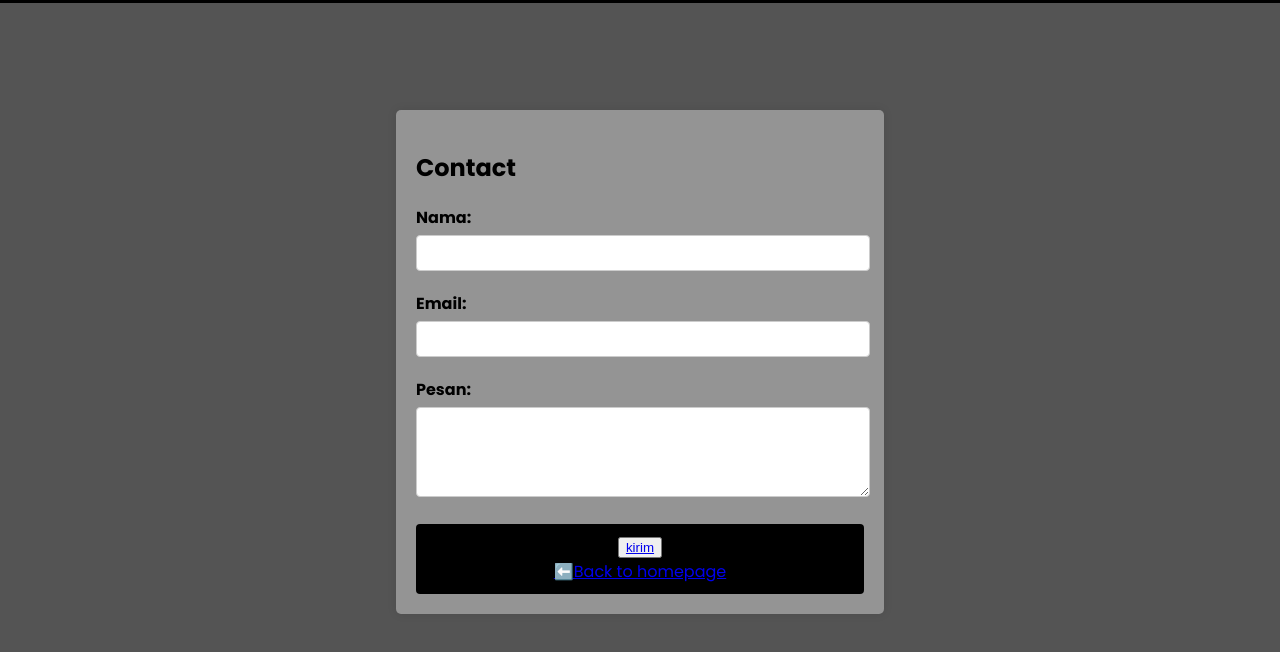
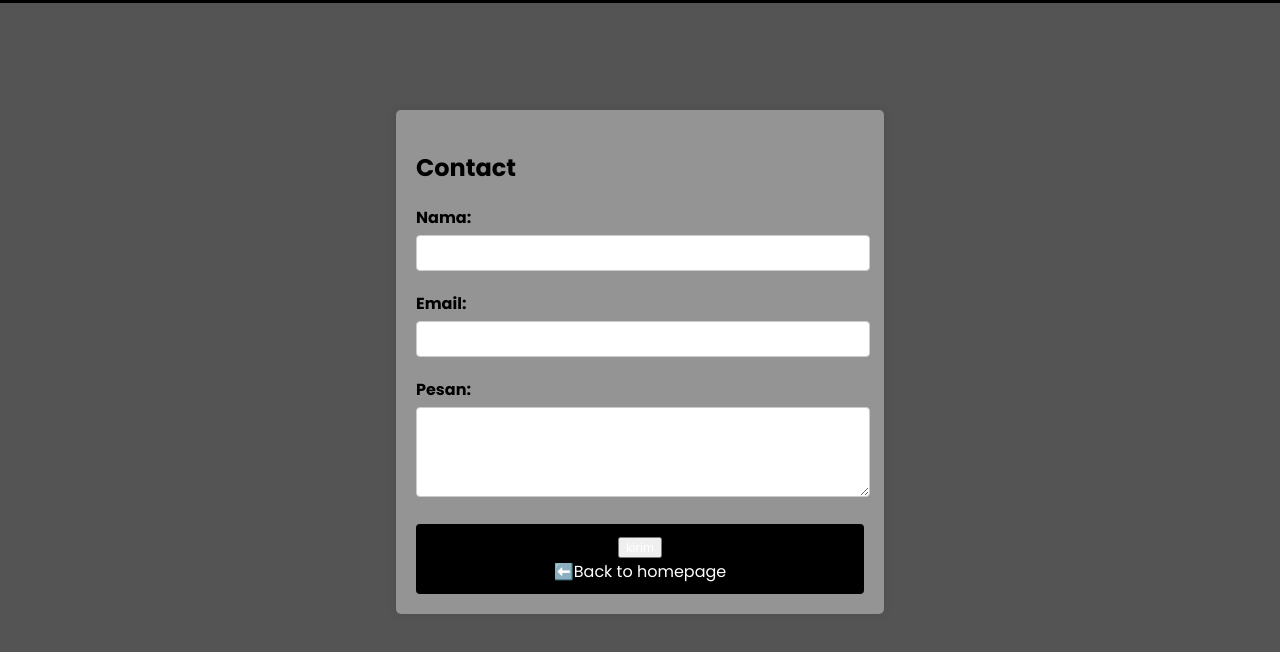
Before and after one commit to LittlebitCode/DyTe.github.io, a plain HTML site: page contact.html in a window 1280 px wide. Shown: the part 82-734 px from the top of the page. Drawn offline with Linux system fonts and the light colour scheme.

Commit message:
Update styles.css

```diff
--- a/styles.css
+++ b/styles.css
@@ -183,7 +183,7 @@
     font-size: 16px;
   }
 
-  .button{
+  .button {
     background-color: #000000;
     color: white;
     border: none;
@@ -192,8 +192,12 @@
     cursor: pointer;
     font-size: 16px;
   }
+  .button a{
+    color: white;
+    text-decoration: none;
+  }
 
-  .button:hover {
+  button:hover {
     background-color: #545454;
   }
 
```
